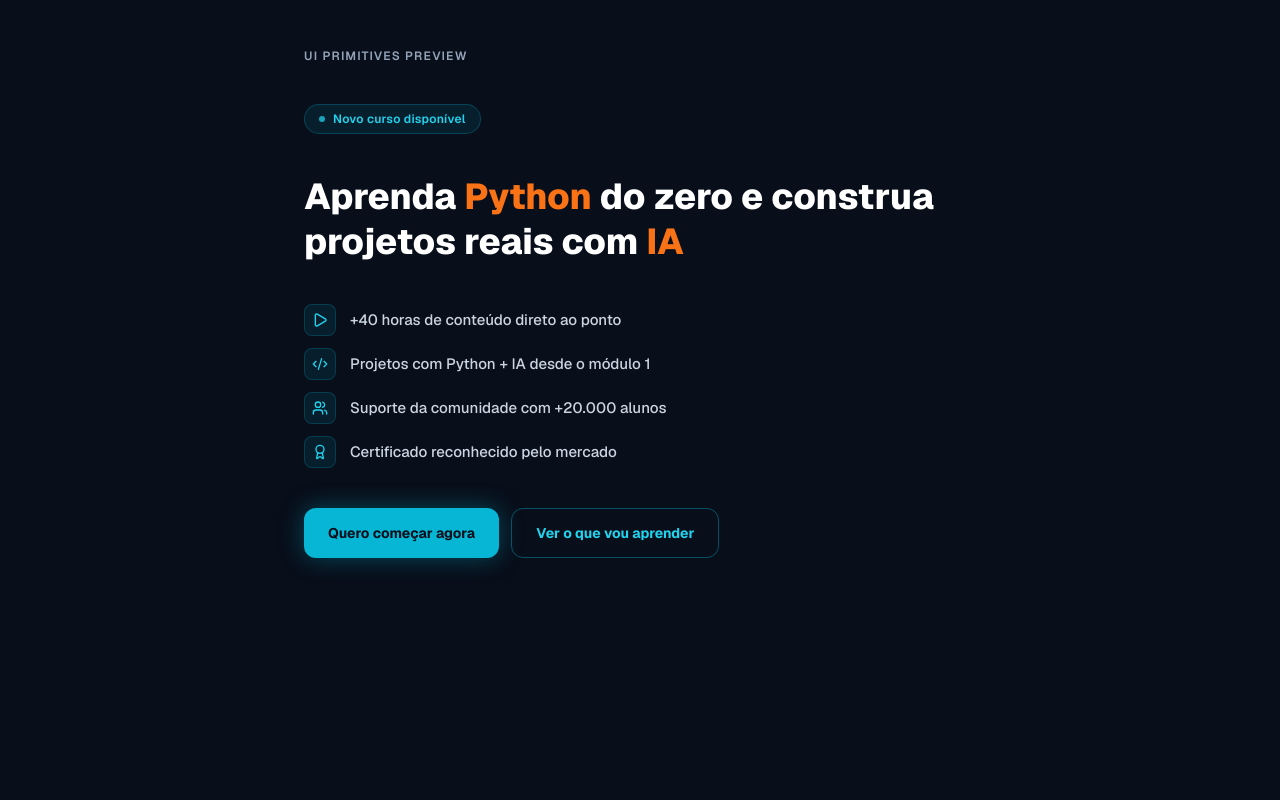
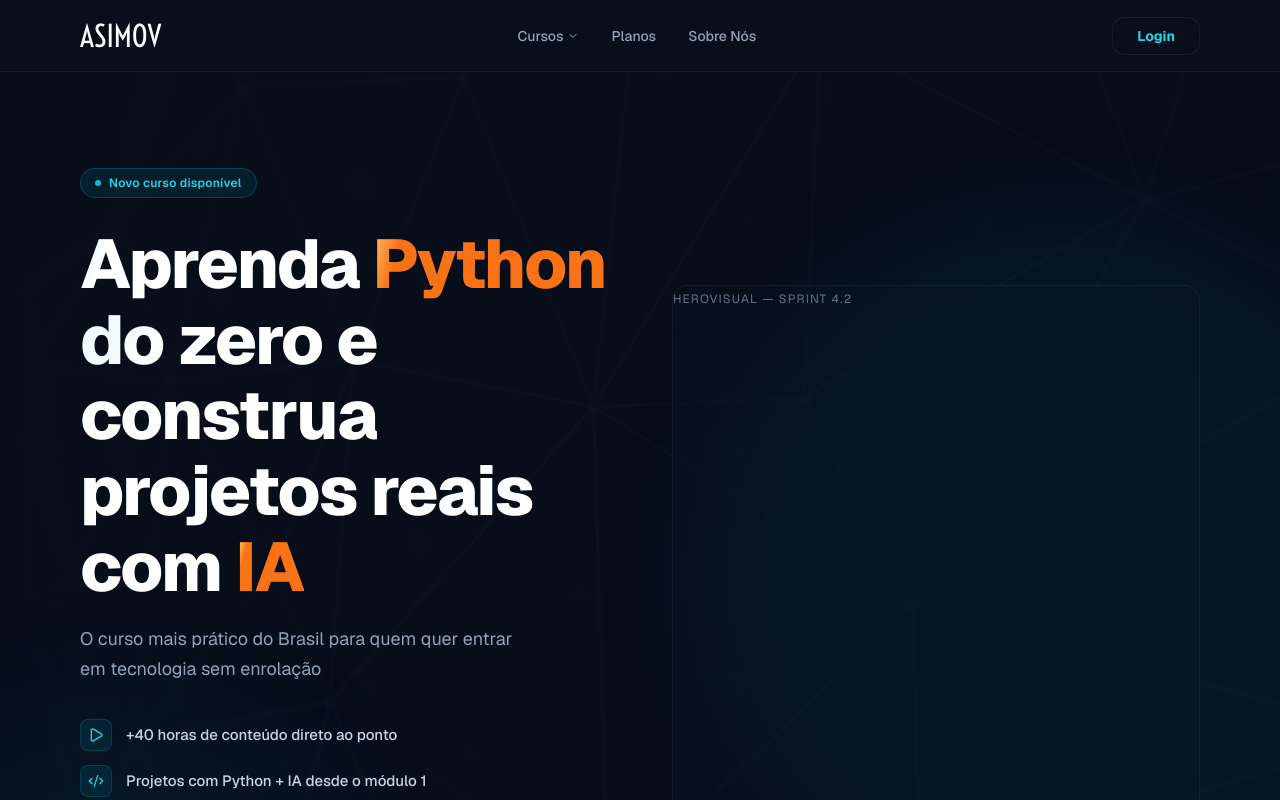
Before and after one commit to felipedev90/asimov-teste-tecnico, a Next.js app in the folder parte-2/: page / in a window 1280 px wide. Shown: the top 800 px of the page. Built offline with nearby package versions, Linux system fonts and the light colour scheme.

Commit message:
feat(parte-2): compose HeroSection integrating nav, background and content

```diff
--- a/parte-2/src/app/page.tsx
+++ b/parte-2/src/app/page.tsx
@@ -1,53 +1,13 @@
-import { Badge } from "@/components/ui/Badge";
-import { Button } from "@/components/ui/Button";
-import { FeatureItem } from "@/components/ui/FeatureItem";
-import { ShimmerText } from "@/components/ui/ShimmerText";
-import { heroCopy } from "@/data/hero-copy";
+import { Nav } from "@/components/layout/Nav";
+import { HeroSection } from "@/components/sections/HeroSection";
 
 export default function Home() {
   return (
-    <main className="min-h-screen bg-bg-primary p-12">
-      <section className="mx-auto max-w-2xl space-y-10">
-        <h2 className="text-xs font-semibold uppercase tracking-widest text-ink-muted">
-          UI Primitives Preview
-        </h2>
-
-        {/* Badge */}
-        <div>
-          <Badge>{heroCopy.eyebrow}</Badge>
-
-        </div>
-
-        {/* ShimmerText */}
-        <div className="text-4xl font-extrabold leading-tight">
-          {heroCopy.headline.map((segment, i) => (
-            <ShimmerText
-              key={i}
-              variant={segment.type === "highlight" ? "orange" : "white"}
-            >
-              {segment.text}
-            </ShimmerText>
-          ))}
-        </div>
-
-        {/* FeatureItems */}
-        <ul className="space-y-3">
-          {heroCopy.bullets.map((bullet) => (
-            <FeatureItem key={bullet.text} icon={bullet.icon}>
-              {bullet.text}
-            </FeatureItem>
-          ))}
-        </ul>
-
-        {/* Buttons */}
-        <div className="flex flex-wrap gap-3">
-          {heroCopy.ctas.map((cta) => (
-            <Button key={cta.label} href={cta.href} variant={cta.variant}>
-              {cta.label}
-            </Button>
-          ))}
-        </div>
-      </section>
-    </main>
+    <>
+      <Nav />
+      <main>
+        <HeroSection />
+      </main>
+    </>
   );
 }
--- a/parte-2/src/components/layout/Nav.tsx
+++ b/parte-2/src/components/layout/Nav.tsx
@@ -3,6 +3,7 @@ import { ChevronDown } from "lucide-react";
 import { Icon } from "@/components/ui/Icon";
 import { cn } from "@/lib/cn";
 import { navItems } from "@/data/nav";
+import { Button } from "@/components/ui/Button";
 
 export function Nav() {
   return (
@@ -18,19 +19,9 @@ export function Nav() {
     >
       {/* Wordmark */}
       <Link href="/" className="flex items-center gap-3" aria-label="Asimov Academy — Início">
-        <span
-          aria-hidden="true"
-          className={cn(
-            "flex size-9 items-center justify-center rounded-lg",
-            "bg-linear-to-br from-brand-cyan-light to-brand-sky",
-            "text-sm font-black text-bg-primary"
-          )}
-        >
-          A
-        </span>
         <span className="font-display leading-tight">
-          <span className="block text-sm font-bold text-ink-primary">Asimov</span>
-          <span className="block text-xs font-normal text-ink-muted">Academy</span>
+          <span className="block text-xl md:text-2xl lg:text-3xl text-ink-primary uppercase">Asimov</span>
+
         </span>
       </Link>
 
@@ -55,16 +46,13 @@ export function Nav() {
       </ul>
 
       {/* Login */}
-      <Link
+      <Button
         href="#login"
-        className={cn(
-          "text-sm font-medium text-ink-muted",
-          "transition-colors hover:text-ink-primary",
-          "focus-visible:outline-none focus-visible:text-ink-primary"
-        )}
+        variant="secondary"
+        className="border border-white/[0.07] px-6 py-2 hover:border-white/[0.07] hover:bg-white/[0.07] hover:text-white"
       >
         Login
-      </Link>
+      </Button>
     </nav>
   );
 }
--- a/parte-2/src/components/sections/HeroBackground.tsx
+++ b/parte-2/src/components/sections/HeroBackground.tsx
@@ -14,7 +14,7 @@ export function HeroBackground() {
         priority
         quality={60}
         sizes="100vw"
-        className="object-cover object-center opacity-[0.25] mix-blend-screen"
+        className="object-cover object-center opacity-[0.02] "
       />
 
       {/* Ambient glows */}
--- a/parte-2/src/components/sections/HeroContent.tsx
+++ b/parte-2/src/components/sections/HeroContent.tsx
@@ -20,7 +20,7 @@ export function HeroContent() {
           "mb-5 font-extrabold tracking-tight",
           "text-4xl leading-[1.15]",
           "md:text-5xl md:leading-[1.1]",
-          "xl:text-[3.75rem]"
+          "lg:text-[4.3rem]"
         )}
       >
         {headline.map((segment, i) => (
--- /dev/null
+++ b/parte-2/src/components/sections/HeroSection.tsx
@@ -0,0 +1,42 @@
+import { HeroBackground } from "@/components/sections/HeroBackground";
+import { HeroContent } from "@/components/sections/HeroContent";
+import { cn } from "@/lib/cn";
+
+export function HeroSection() {
+  return (
+    <section
+      className={cn(
+        "relative isolate overflow-hidden",
+        "px-4 py-16 md:px-8 md:py-20 lg:px-20 lg:py-24",
+        "min-h-[calc(100vh-64px)] md:min-h-[calc(100vh-72px)]"
+      )}
+    >
+      <HeroBackground />
+
+      <div
+        className={cn(
+          "relative z-10",
+          "grid grid-cols-1 items-center gap-12",
+          "lg:grid-cols-2 lg:gap-16",
+          "mx-auto max-w-[1280px]"
+        )}
+      >
+        <HeroContent />
+
+        <div
+          aria-hidden="true"
+          className={cn(
+            "hidden lg:block",
+            "h-[660px] rounded-2xl",
+            "border border-white/5 bg-bg-card/30",
+            "flex items-center justify-center mt-20"
+          )}
+        >
+          <span className="text-xs uppercase tracking-widest text-ink-subtle">
+            HeroVisual — Sprint 4.2
+          </span>
+        </div>
+      </div>
+    </section>
+  );
+}
```
